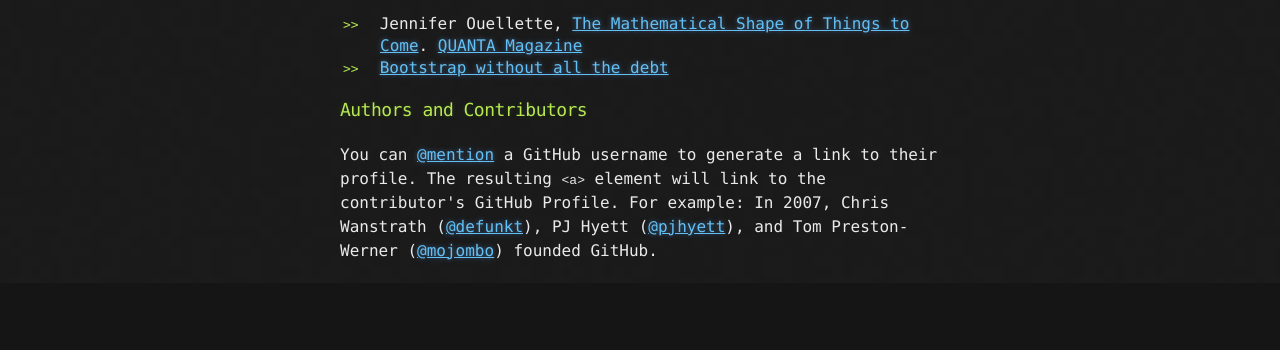
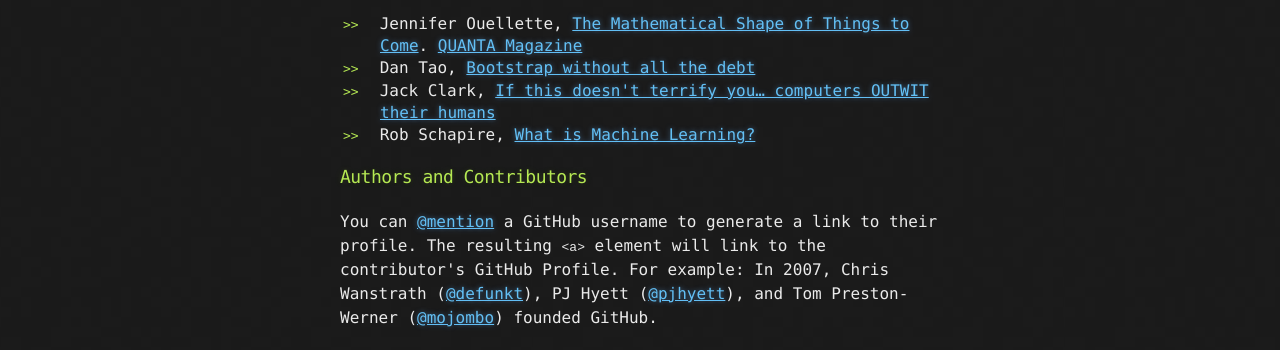
Before and after one commit to lkrol2/wbzyl.github.io, a plain HTML site: page index.html in a window 1280 px wide. Shown: the part 556-906 px from the top of the page. Before the commit the page ends 839 px from the top, so only its background shows below. Drawn offline with Linux system fonts and the light colour scheme.

Commit message:
tweaking index.html

```diff
--- a/index.html
+++ b/index.html
@@ -33,7 +33,12 @@
           <li>Jennifer Ouellette,
             <a href="https://www.simonsfoundation.org/quanta/20131004-the-mathematical-shape-of-things-to-come/">The Mathematical Shape of Things to Come</a>.
             <a href="https://www.simonsfoundation.org/quanta/">QUANTA Magazine</a>
-          <li><a href="https://coderwall.com/p/wixovg">Bootstrap without all the debt</a>
+          <li>Dan Tao,
+            <a href="https://coderwall.com/p/wixovg">Bootstrap without all the debt</a>
+          <li>Jack Clark,
+            <a href="http://www.theregister.co.uk/2013/11/15/google_thinking_machines/">If this doesn't terrify you… computers OUTWIT their humans</a>
+            <li>Rob Schapire,
+              <a href="http://www.cs.princeton.edu/courses/archive/spr03/cs511/scribe_notes/0204.pdf">What is Machine Learning?</a>
         </ul>
 
         <h3>
```
